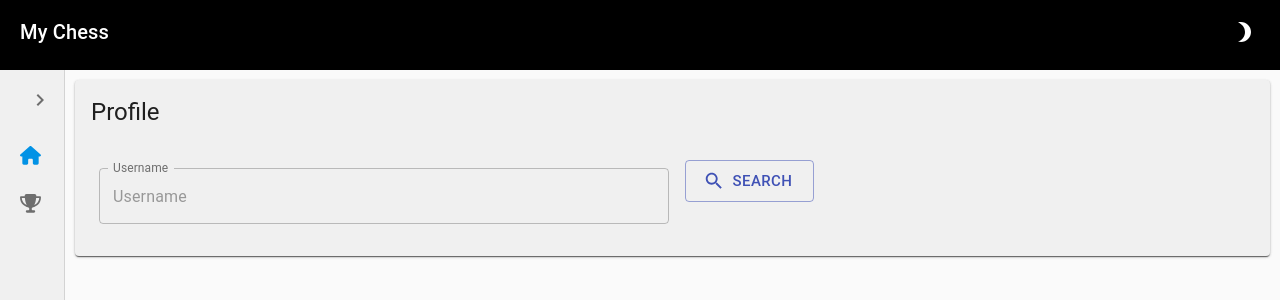
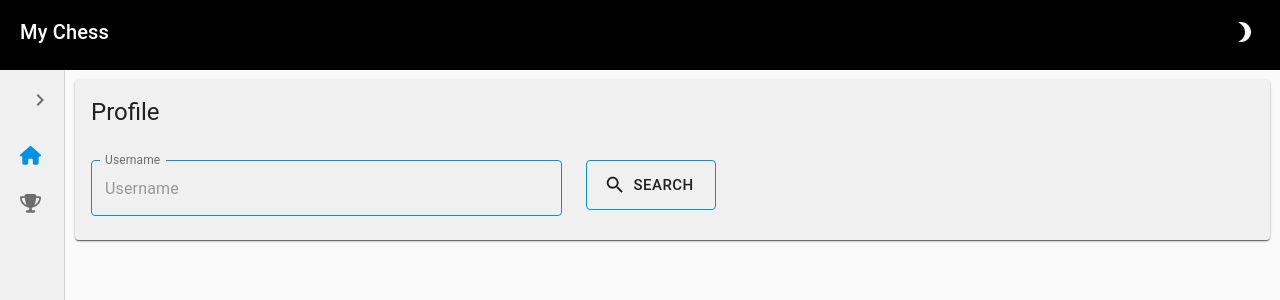
Before and after one commit to JvierDev/my-chess, a React (Create React App) app: page /#/profile in a window 1280 px wide. Shown: the top 300 px of the page. Built offline with nearby package versions, Linux system fonts and the light colour scheme; no server answers.

Commit message:
refactor: get data and dispatch

```diff
--- a/src/components/Searcher/index.tsx
+++ b/src/components/Searcher/index.tsx
@@ -1,67 +1,54 @@
 import { Button, Grid, TextField } from "@material-ui/core";
 import SearchIcon from "@material-ui/icons/Search";
-import { useState } from "react";
+import { useCallback, useState } from "react";
 import { getPlayer, getStats } from "../../api/profile.api";
 import { useDispatch } from "react-redux";
 import { setProfile } from "../../stores/ducks/profile/profile";
 import { UserInfoData, UserStatsData } from "../../interfaces/interface";
+import useStyles from "./styles";
 
 const Searcher = () => {
+    const classes = useStyles();
     const [username, setUsername] = useState<string>("");
-    const [userInfo, setUserInfo] = useState<UserInfoData | null>(null);
-    const [userStats, setUserStats] = useState<UserStatsData[]>([]);
 
     const handleUsernameField = (value: string) => {
         setUsername(value);
     };
 
-    const getData = () => {
-        getPlayer(username)
-            .then((response: any) => {
-                setUserInfo(response);
-            })
-            .catch((err) => {
-                console.error(err);
-            });
-        getStats(username)
-            .then((response: any) => {
-                setUserStats([
-                    {
-                        chess_blitz: response.chess_blitz,
-                        chess_rapid: response.chess_rapid,
-                    },
-                ]);
-            })
-            .catch((err) => {
-                console.error(err);
-            });
-    };
-
     const dispatch = useDispatch();
 
-    dispatch(
-        setProfile({
-            username: userInfo?.username,
-            name: userInfo?.name,
-            avatar: userInfo?.avatar,
-            joined: userInfo?.joined,
-            last_online: userInfo?.last_online,
-            followers: userInfo?.followers,
-            url: userInfo?.url,
-            stats: userStats[0] as UserStatsData,
-        })
-    );
+    const getData = useCallback(async () => {
+        const requests: UserInfoData | UserStatsData | any = [
+            getPlayer(username),
+            getStats(username),
+        ];
+        const [responsePlayer, responseStats] = await Promise.all(requests);
+
+        dispatch(
+            setProfile({
+                username: (responsePlayer as UserInfoData).username,
+                name: (responsePlayer as UserInfoData).name,
+                avatar: (responsePlayer as UserInfoData).avatar,
+                joined: (responsePlayer as UserInfoData).joined,
+                last_online: (responsePlayer as UserInfoData).last_online,
+                followers: (responsePlayer as UserInfoData).followers,
+                url: (responsePlayer as UserInfoData).url,
+                stats: {
+                    chess_blitz: (responseStats as UserStatsData).chess_blitz,
+                    chess_rapid: (responseStats as UserStatsData).chess_rapid,
+                },
+            })
+        );
+    }, [dispatch, username]);
 
     return (
         <Grid container spacing={3}>
-            <Grid item xs={6}>
+            <Grid item xs={7} md={5}>
                 <TextField
-                    id="outlined-full-width"
+                    className={classes.textField}
                     label="Username"
-                    style={{ margin: 8 }}
                     placeholder="Username"
                     fullWidth
-                    margin="normal"
                     InputLabelProps={{
                         shrink: true,
                     }}
@@ -70,8 +57,9 @@ const Searcher = () => {
                     value={username}
                 />
             </Grid>
-            <Grid item xs={3}>
+            <Grid item xs={5}>
                 <Button
+                    className={classes.searchButton}
                     variant="outlined"
                     color="primary"
                     size="large"
--- /dev/null
+++ b/src/components/Searcher/styles.ts
@@ -0,0 +1,32 @@
+import { makeStyles } from "@material-ui/core";
+
+const useStyles = makeStyles((theme) => ({
+    textField: {
+        margin: 0,
+        "& label.Mui-focused": {
+            color: "#0292e5",
+        },
+        "& .MuiInput-underline:after": {
+            borderBottomColor: "green",
+        },
+        "& .MuiOutlinedInput-root": {
+            "& fieldset": {
+                borderColor: "#0292e5",
+            },
+            "&.Mui-focused fieldset": {
+                borderColor: "#0292e5",
+            },
+        },
+    },
+    searchButton: {
+        color: theme.palette.secondary.contrastText,
+        "&.MuiButton-outlinedPrimary": {
+            borderColor: "#0292e5",
+        },
+        "&:hover": {
+            border: `1px solid ${theme.palette.secondary.contrastText}`,
+        },
+        height: 50,
+    },
+}));
+export default useStyles;
```
